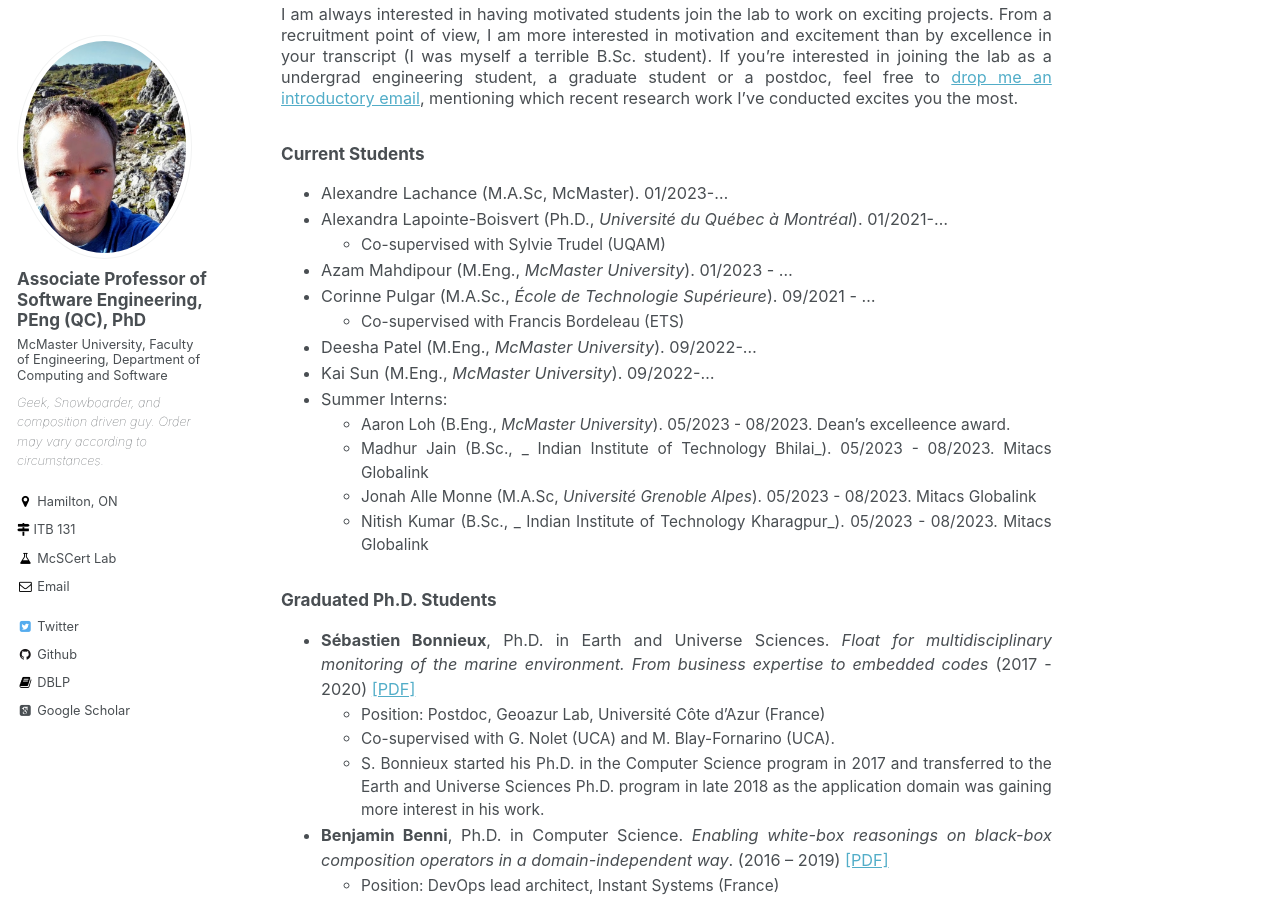
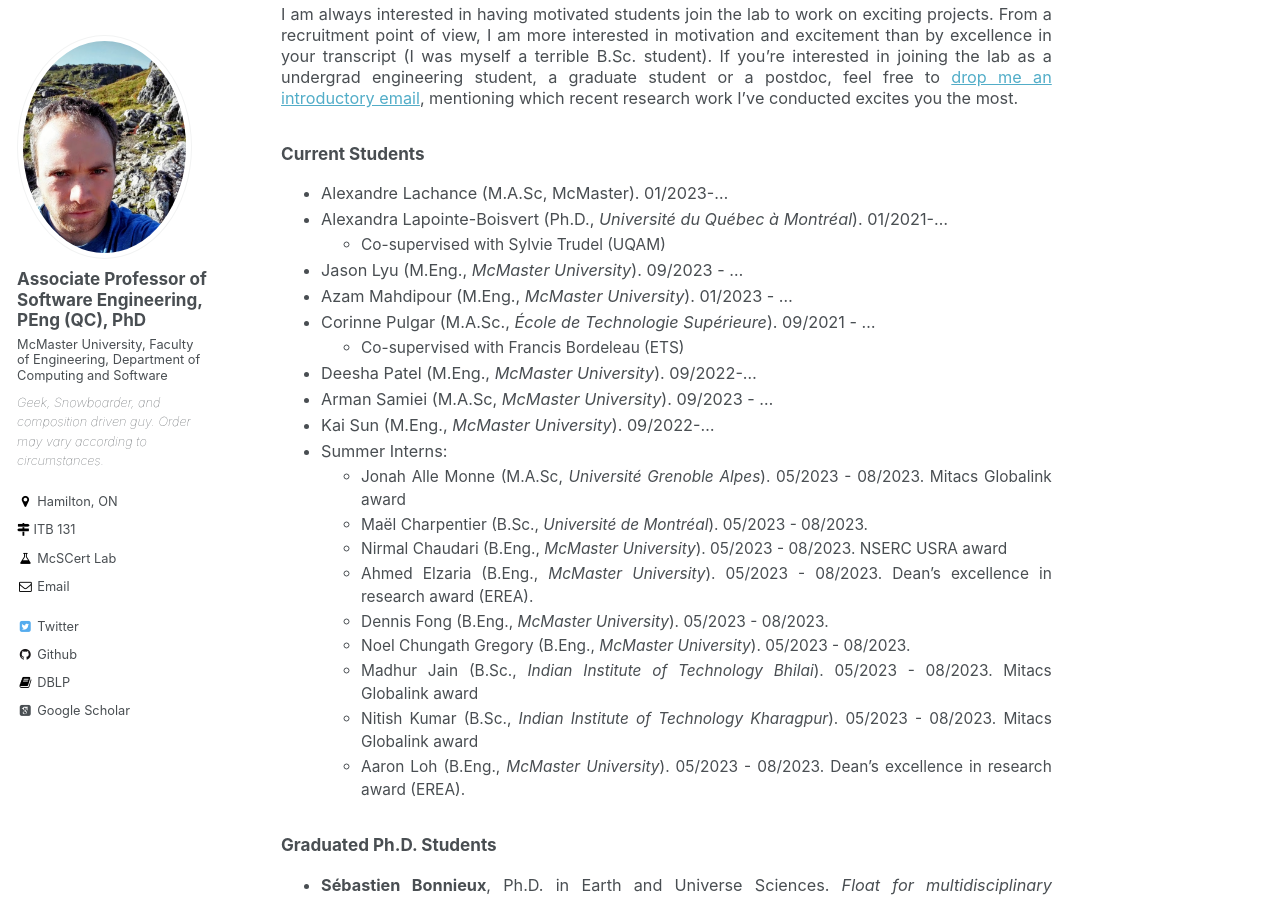
Before and after one commit to mosser/mosser.github.io, a Jekyll site: the page built from _pages/students.md, in a window 1280 px wide and 900 px high, scrolled down 209 px. Built offline with Jekyll 4.4.1, drawn with Linux system fonts in a browser that asks for light colours; some web fonts are replaced.

Commit message:
student list update

```diff
--- a/_pages/students.md
+++ b/_pages/students.md
@@ -14,16 +14,24 @@ I am always interested in having motivated students join the lab to work on exci
   - Alexandre Lachance (M.A.Sc, McMaster). 01/2023-...
   - Alexandra Lapointe-Boisvert (Ph.D., _Université du Québec à Montréal_). 01/2021-...
     - Co-supervised with Sylvie Trudel (UQAM)
+  - Jason Lyu (M.Eng., _McMaster University_). 09/2023 - ...
   - Azam Mahdipour (M.Eng., _McMaster University_). 01/2023 - ...
   - Corinne Pulgar (M.A.Sc., _École de Technologie Supérieure_). 09/2021 - ...
     - Co-supervised with Francis Bordeleau (ETS)
   - Deesha Patel (M.Eng., _McMaster University_). 09/2022-...
+  - Arman Samiei (M.A.Sc, _McMaster University_). 09/2023 - ...
   - Kai Sun (M.Eng., _McMaster University_). 09/2022-...
   - Summer Interns:
-    - Aaron Loh (B.Eng., _McMaster University_). 05/2023 - 08/2023. Dean's excelleence award.
-    - Madhur Jain (B.Sc., _	Indian Institute of Technology Bhilai_). 05/2023 - 08/2023. Mitacs Globalink
-    - Jonah Alle Monne (M.A.Sc, _Université Grenoble Alpes_). 05/2023 - 08/2023. Mitacs Globalink
-    - Nitish Kumar (B.Sc., _	Indian Institute of Technology Kharagpur_). 05/2023 - 08/2023. Mitacs Globalink
+    - Jonah Alle Monne (M.A.Sc, _Université Grenoble Alpes_). 05/2023 - 08/2023. Mitacs Globalink award
+    - Maël Charpentier (B.Sc., _Université de Montréal_). 05/2023 - 08/2023.
+    - Nirmal Chaudari (B.Eng., _McMaster University_). 05/2023 - 08/2023. NSERC USRA award
+    - Ahmed Elzaria (B.Eng., _McMaster University_). 05/2023 - 08/2023. Dean's excellence in research award (EREA).
+    - Dennis Fong (B.Eng., _McMaster University_). 05/2023 - 08/2023.
+    - Noel Chungath Gregory (B.Eng., _McMaster University_). 05/2023 - 08/2023.
+    - Madhur Jain (B.Sc., _Indian Institute of Technology Bhilai_). 05/2023 - 08/2023. Mitacs Globalink award
+    - Nitish Kumar (B.Sc., _Indian Institute of Technology Kharagpur_). 05/2023 - 08/2023. Mitacs Globalink award
+    - Aaron Loh (B.Eng., _McMaster University_). 05/2023 - 08/2023. Dean's excellence in research award (EREA).
+
 
 ### Graduated Ph.D. Students
 
```
